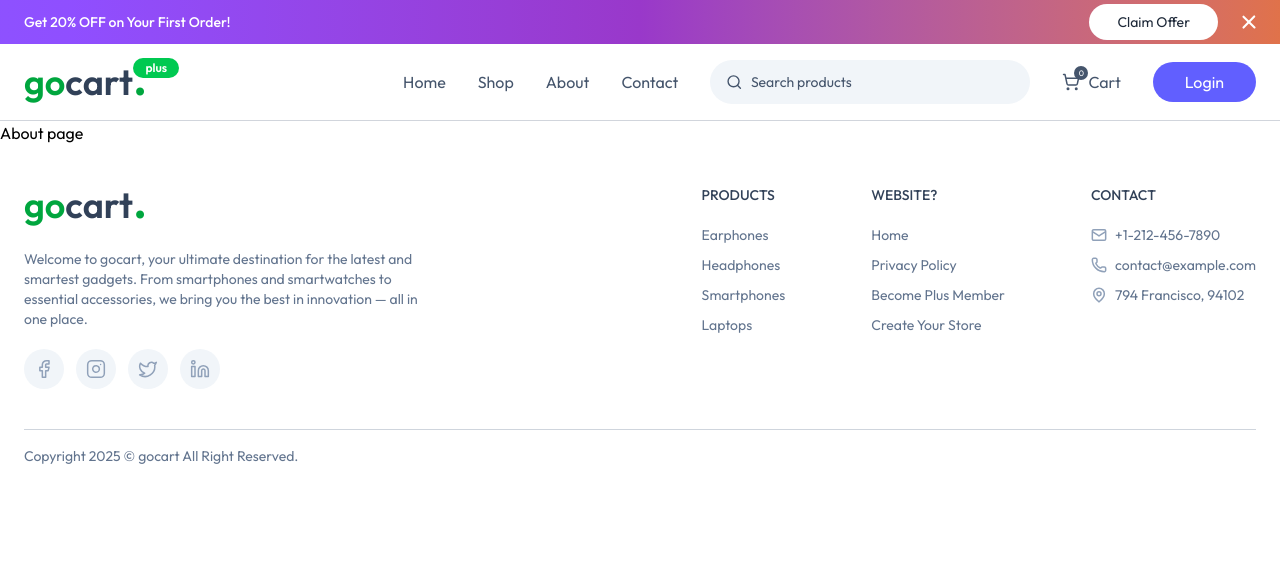
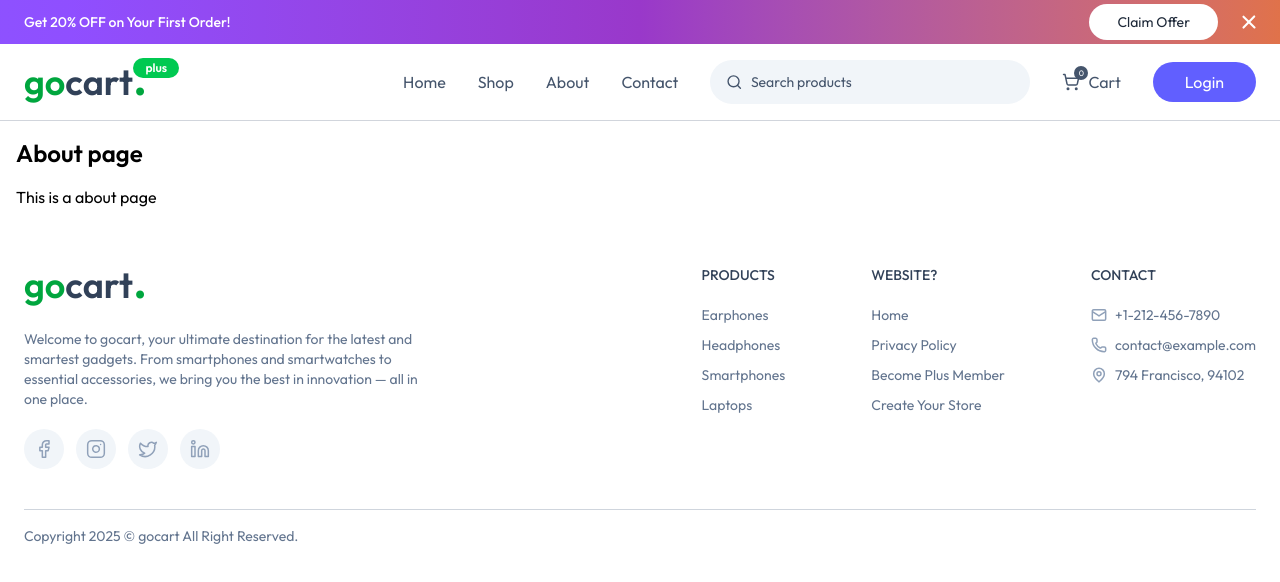
Before and after one commit to rakesh-jaiswal23/local-mart, a Next.js app: page /about in a window 1280 px wide. Shown: the top 582 px of the page. Built offline with nearby package versions, Linux system fonts and the light colour scheme.

Commit message:
added global skeleton

```diff
--- a/app/(public)/about/page.jsx
+++ b/app/(public)/about/page.jsx
@@ -1,9 +1,23 @@
-function About() {
-    return (
-        <div>
-            About page
-        </div>
-    )
+// pages/about.js
+
+
+
+export default function About() {
+
+
+//   if (!data) {
+//     return (
+//       <div className="p-4">
+//         <CustomSkeleton type="title" />
+//         <CustomSkeleton type="paragraph" count={3} />
+//       </div>
+//     );
+//   }
+
+  return (
+    <div className="p-4">
+      <h1 className="text-2xl font-bold mb-4">About page</h1>
+      <p>This is a about page</p>
+    </div>
+  );
 }
-
-export default About
--- a/app/(public)/page.jsx
+++ b/app/(public)/page.jsx
@@ -4,6 +4,7 @@ import Hero from "@/components/Hero";
 import Newsletter from "@/components/Newsletter";
 import OurSpecs from "@/components/OurSpec";
 import LatestProducts from "@/components/LatestProducts";
+import GlobalSkeleton from "../GlobalSkeleton";
 
 export default function Home() {
     return (
--- /dev/null
+++ b/app/GlobalSkeleton.jsx
@@ -0,0 +1,11 @@
+// components/GlobalSkeleton.js
+import { SkeletonTheme } from "react-loading-skeleton";
+import "react-loading-skeleton/dist/skeleton.css";
+
+export default function GlobalSkeleton({ children }) {
+  return (
+    <SkeletonTheme baseColor="#e0e0e0" highlightColor="#f5f5f5">
+      {children}
+    </SkeletonTheme>
+  );
+}
--- a/app/layout.jsx
+++ b/app/layout.jsx
@@ -2,6 +2,7 @@ import { Outfit } from "next/font/google";
 import { Toaster } from "react-hot-toast";
 import StoreProvider from "@/app/StoreProvider";
 import "./globals.css";
+import GlobalSkeleton from "./GlobalSkeleton";
 
 const outfit = Outfit({ subsets: ["latin"], weight: ["400", "500", "600"] });
 
@@ -15,8 +16,10 @@ export default function RootLayout({ children }) {
     <html lang="en">
       <body className={`${outfit.className} antialiased`}>
         <StoreProvider>
+          <GlobalSkeleton>
             <Toaster />
             {children}
+          </GlobalSkeleton>
         </StoreProvider>
       </body>
     </html>
--- /dev/null
+++ b/components/CustomSkeleton.jsx
@@ -0,0 +1,15 @@
+import Skeleton from 'react-loading-skeleton';
+
+export default function CustomSkeleton(props) {
+  const { type = 'text', count = 1, height, width, className } = props;
+  switch (type) {
+    case 'title':
+      return <Skeleton height={height} width={width || '50%'} className={className} />;
+    case 'paragraph':
+      return <Skeleton count={count} height={height || 15} className={className} />;
+    case 'avatar':
+      return <Skeleton circle height={height || 50} width={width || 50} className={className} />;
+    default:
+      return <Skeleton count={count} height={height || 15} className={className} />;
+  }
+}
--- a/components/Navbar.jsx
+++ b/components/Navbar.jsx
@@ -1,4 +1,4 @@
-'use client'
+"use client";
 import { Search, ShoppingCart } from "lucide-react";
 import Link from "next/link";
 import { useRouter } from "next/navigation";
@@ -6,24 +6,26 @@ import { useState } from "react";
 import { useSelector } from "react-redux";
 
 const Navbar = () => {
-
   const router = useRouter();
 
-    const [search, setSearch] = useState('')
-    const cartCount = useSelector(state => state.cart.total)
+  const [search, setSearch] = useState("");
+  const cartCount = useSelector((state) => state.cart.total);
 
   const handleSearch = (e) => {
-        e.preventDefault()
-        router.push(`/shop?search=${search}`)
-    }
+    e.preventDefault();
+    router.push(`/shop?search=${search}`);
+  };
 
   return (
     <nav className="relative bg-white">
       <div className="mx-6">
         <div className="flex items-center justify-between max-w-7xl mx-auto py-4  transition-all">
-
-                    <Link href="/" className="relative text-4xl font-semibold text-slate-700">
-                        <span className="text-green-600">go</span>cart<span className="text-green-600 text-5xl leading-0">.</span>
+          <Link
+            href="/"
+            className="relative text-4xl font-semibold text-slate-700"
+          >
+            <span className="text-green-600">go</span>cart
+            <span className="text-green-600 text-5xl leading-0">.</span>
             <p className="absolute text-xs font-semibold -top-1 -right-8 px-3 p-0.5 rounded-full flex items-center gap-2 text-white bg-green-500">
               plus
             </p>
@@ -31,26 +33,48 @@ const Navbar = () => {
 
           {/* Desktop Menu */}
           <div className="hidden sm:flex items-center gap-4 lg:gap-8 text-slate-600">
-                        <Link href="/">Home</Link>
-                        <Link href="/shop">Shop</Link>
-                        <Link href="/about">About</Link>
-                        <Link href="/">Contact</Link>
+            <Link href="/" prefetch={true}>
+              Home
+            </Link>
+            <Link href="/shop" prefetch={true}>
+              Shop
+            </Link>
+            <Link href="/about" prefetch={true}>
+              About
+            </Link>
+            <Link href="/" prefetch={true}>
+              Contact
+            </Link>
 
-                        <form onSubmit={handleSearch} className="hidden xl:flex items-center w-xs text-sm gap-2 bg-slate-100 px-4 py-3 rounded-full">
+            <form
+              onSubmit={handleSearch}
+              className="hidden xl:flex items-center w-xs text-sm gap-2 bg-slate-100 px-4 py-3 rounded-full"
+            >
               <Search size={18} className="text-slate-600" />
-                            <input className="w-full bg-transparent outline-none placeholder-slate-600" type="text" placeholder="Search products" value={search} onChange={(e) => setSearch(e.target.value)} required />
+              <input
+                className="w-full bg-transparent outline-none placeholder-slate-600"
+                type="text"
+                placeholder="Search products"
+                value={search}
+                onChange={(e) => setSearch(e.target.value)}
+                required
+              />
             </form>
 
-                        <Link href="/cart" className="relative flex items-center gap-2 text-slate-600">
+            <Link
+              href="/cart"
+              className="relative flex items-center gap-2 text-slate-600"
+            >
               <ShoppingCart size={18} />
               Cart
-                            <button className="absolute -top-1 left-3 text-[8px] text-white bg-slate-600 size-3.5 rounded-full">{cartCount}</button>
+              <button className="absolute -top-1 left-3 text-[8px] text-white bg-slate-600 size-3.5 rounded-full">
+                {cartCount}
+              </button>
             </Link>
 
             <button className="px-8 py-2 bg-indigo-500 hover:bg-indigo-600 transition text-white rounded-full">
               Login
             </button>
-
           </div>
 
           {/* Mobile User Button  */}
@@ -63,7 +87,7 @@ const Navbar = () => {
       </div>
       <hr className="border-gray-300" />
     </nav>
-    )
-}
+  );
+};
 
-export default Navbar
+export default Navbar;
--- a/jsconfig.json
+++ b/jsconfig.json
@@ -1,5 +1,6 @@
 {
   "compilerOptions": {
+    "baseUrl": ".",
     "paths": {
       "@/*": ["./*"]
     }
```
Also changed, not shown: package.json (+23 -5 lines), .eslintrc.js (added), 2 other files (tests, documents, lock files or other folders). Lines whose indentation alone changed are shown as unchanged.
